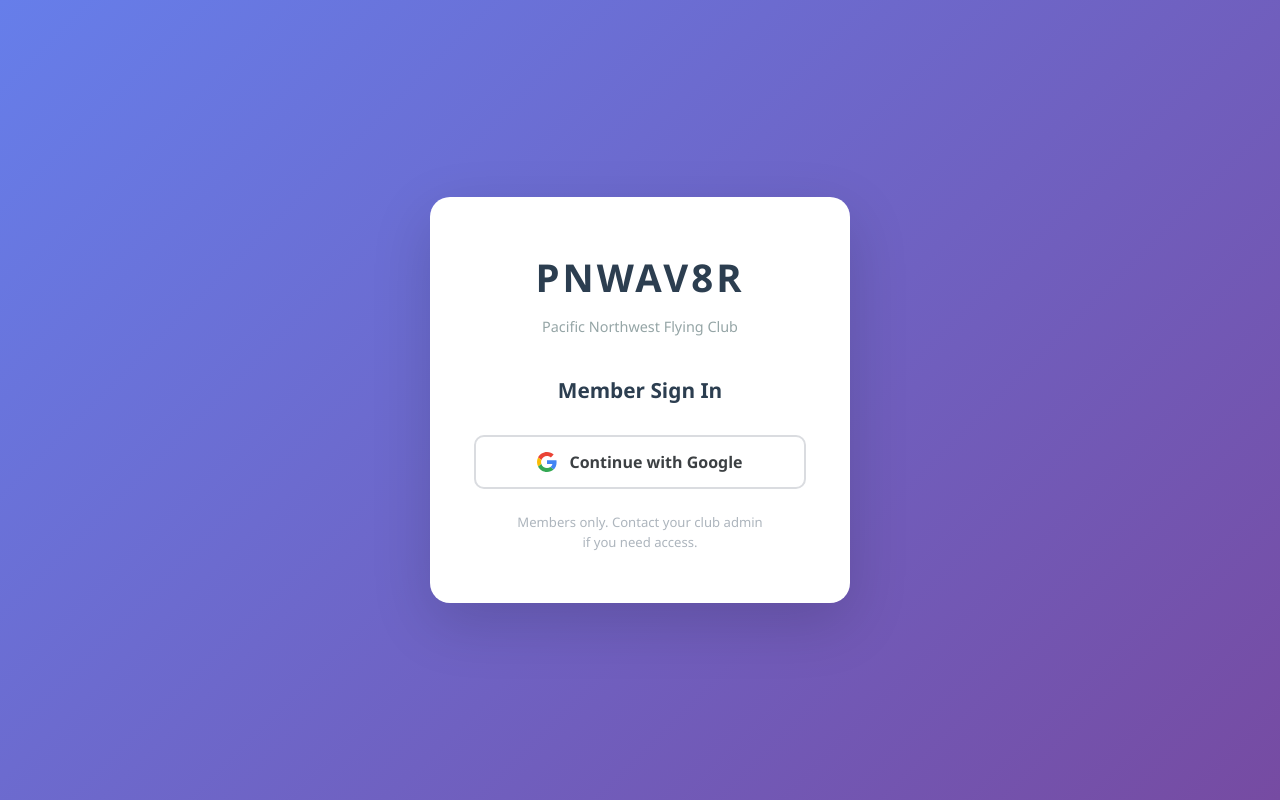
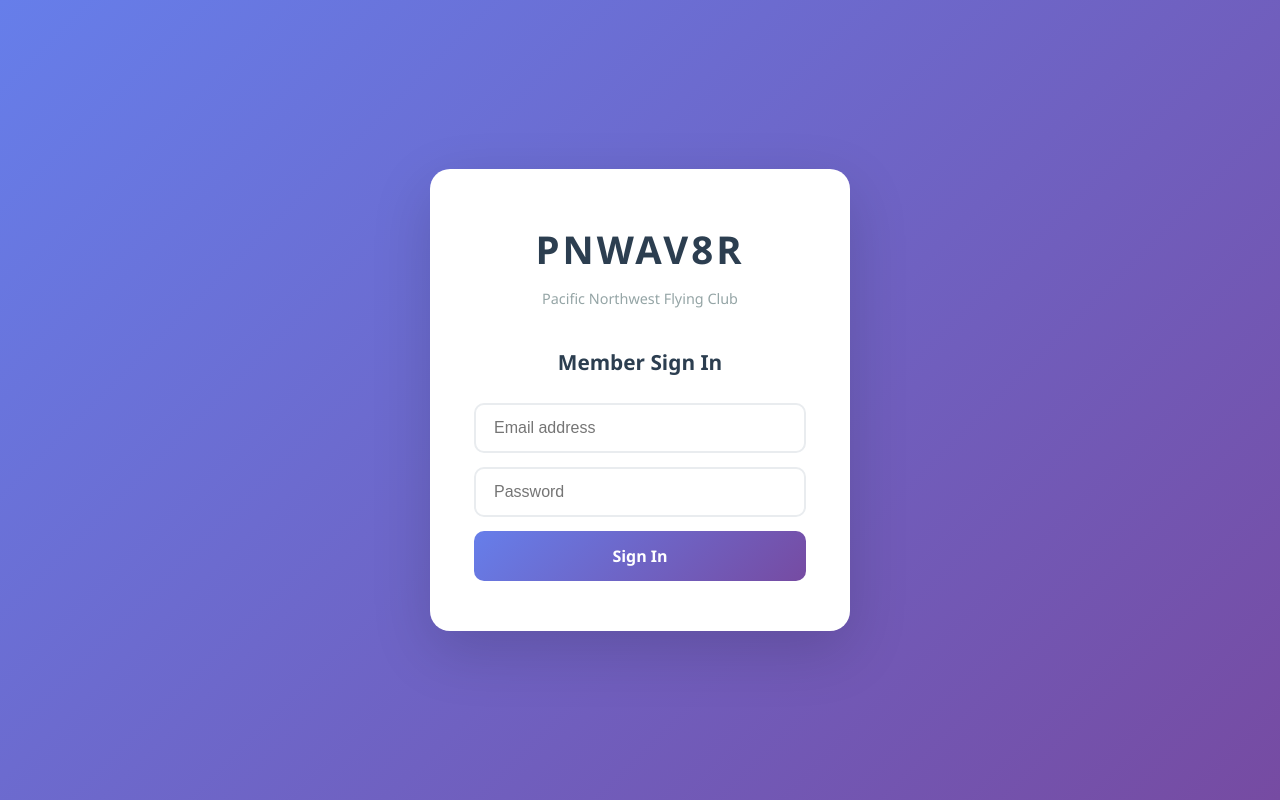
Before and after one commit to machine230/pnwav8r, a plain HTML site: page login.html in a window 1280 px wide. Drawn offline with nearby package versions, Linux system fonts and the light colour scheme.

Commit message:
Switch to email/password login
Co-Authored-By: Claude Sonnet 4.6 <noreply@anthropic.com>

```diff
--- a/login.html
+++ b/login.html
@@ -23,69 +23,28 @@
             box-shadow: 0 20px 60px rgba(0,0,0,0.15);
             text-align: center;
         }
-        .login-logo {
-            font-size: 2.4em;
-            font-weight: 900;
-            letter-spacing: 3px;
-            color: #2c3e50;
-            margin-bottom: 6px;
+        .login-logo { font-size: 2.4em; font-weight: 900; letter-spacing: 3px; color: #2c3e50; margin-bottom: 6px; }
+        .login-sub  { color: #95a5a6; font-size: 0.9em; margin-bottom: 36px; }
+        .login-card h2 { font-size: 1.3em; color: #2c3e50; margin-bottom: 24px; font-weight: 600; }
+        .login-input {
+            width: 100%; padding: 14px 18px; border: 2px solid #e9ecef;
+            border-radius: 10px; font-size: 1em; margin-bottom: 14px;
+            box-sizing: border-box; transition: border-color 0.2s;
         }
-        .login-sub {
-            color: #95a5a6;
-            font-size: 0.9em;
-            margin-bottom: 36px;
+        .login-input:focus { outline: none; border-color: #667eea; }
+        .login-btn {
+            width: 100%; padding: 14px;
+            background: linear-gradient(135deg, #667eea 0%, #764ba2 100%);
+            color: white; border: none; border-radius: 10px;
+            font-size: 1em; font-weight: 700; cursor: pointer; transition: opacity 0.2s;
         }
-        .login-card h2 {
-            font-size: 1.3em;
-            color: #2c3e50;
-            margin-bottom: 28px;
-            font-weight: 600;
+        .login-btn:hover { opacity: 0.9; }
+        .login-btn:disabled { opacity: 0.5; cursor: not-allowed; }
+        .login-msg {
+            margin-top: 16px; padding: 12px; border-radius: 10px;
+            font-size: 0.9em; display: none;
         }
-        .google-btn {
-            width: 100%;
-            padding: 14px 18px;
-            background: white;
-            color: #3c4043;
-            border: 2px solid #dadce0;
-            border-radius: 10px;
-            font-size: 1em;
-            font-weight: 600;
-            cursor: pointer;
-            display: flex;
-            align-items: center;
-            justify-content: center;
-            gap: 12px;
-            transition: background 0.2s, box-shadow 0.2s;
-        }
-        .google-btn:hover {
-            background: #f8f9fa;
-            box-shadow: 0 2px 8px rgba(0,0,0,0.12);
-        }
-        .google-btn:disabled { opacity: 0.5; cursor: not-allowed; }
-        .google-icon {
-            width: 20px;
-            height: 20px;
-            flex-shrink: 0;
-        }
-        .login-msg {
-            margin-top: 20px;
-            padding: 14px;
-            border-radius: 10px;
-            font-size: 0.9em;
-            display: none;
-        }
-        .login-msg.error {
-            background: #f8d7da;
-            color: #721c24;
-            border: 1px solid #f5c6cb;
-            display: block;
-        }
-        .login-note {
-            margin-top: 24px;
-            font-size: 0.82em;
-            color: #adb5bd;
-            line-height: 1.5;
-        }
+        .login-msg.error { background: #f8d7da; color: #721c24; border: 1px solid #f5c6cb; display: block; }
     </style>
 </head>
 <body>
@@ -93,52 +52,51 @@
         <div class="login-card">
             <div class="login-logo">PNWAV8R</div>
             <div class="login-sub">Pacific Northwest Flying Club</div>
-
             <h2>Member Sign In</h2>
-
-            <button class="google-btn" id="googleBtn" onclick="signInWithGoogle()">
-                <svg class="google-icon" viewBox="0 0 48 48">
-                    <path fill="#EA4335" d="M24 9.5c3.54 0 6.71 1.22 9.21 3.6l6.85-6.85C35.9 2.38 30.47 0 24 0 14.62 0 6.51 5.38 2.56 13.22l7.98 6.19C12.43 13.72 17.74 9.5 24 9.5z"/>
-                    <path fill="#4285F4" d="M46.98 24.55c0-1.57-.15-3.09-.38-4.55H24v9.02h12.94c-.58 2.96-2.26 5.48-4.78 7.18l7.73 6c4.51-4.18 7.09-10.36 7.09-17.65z"/>
-                    <path fill="#FBBC05" d="M10.53 28.59c-.48-1.45-.76-2.99-.76-4.59s.27-3.14.76-4.59l-7.98-6.19C.92 16.46 0 20.12 0 24c0 3.88.92 7.54 2.56 10.78l7.97-6.19z"/>
-                    <path fill="#34A853" d="M24 48c6.48 0 11.93-2.13 15.89-5.81l-7.73-6c-2.15 1.45-4.92 2.3-8.16 2.3-6.26 0-11.57-4.22-13.47-9.91l-7.98 6.19C6.51 42.62 14.62 48 24 48z"/>
-                    <path fill="none" d="M0 0h48v48H0z"/>
-                </svg>
-                Continue with Google
-            </button>
-
+            <input type="email" class="login-input" id="emailInput" placeholder="Email address"
+                   onkeydown="if(event.key==='Enter') signIn()">
+            <input type="password" class="login-input" id="passInput" placeholder="Password"
+                   onkeydown="if(event.key==='Enter') signIn()">
+            <button class="login-btn" id="signInBtn" onclick="signIn()">Sign In</button>
             <div class="login-msg" id="loginMsg"></div>
-
-            <p class="login-note">
-                Members only. Contact your club admin<br>if you need access.
-            </p>
         </div>
     </div>
 
     <script src="https://cdn.jsdelivr.net/npm/@supabase/supabase-js@2"></script>
     <script src="js/config.js"></script>
     <script>
-        // If already logged in, go to dashboard
+        // Already logged in — go straight to dashboard
         _supabase.auth.getSession().then(({ data: { session } }) => {
             if (session) window.location.href = '/dashboard.html';
         });
 
-        async function signInWithGoogle() {
-            const btn = document.getElementById('googleBtn');
-            const msg = document.getElementById('loginMsg');
+        async function signIn() {
+            const email = document.getElementById('emailInput').value.trim();
+            const pass  = document.getElementById('passInput').value;
+            const msg   = document.getElementById('loginMsg');
+            const btn   = document.getElementById('signInBtn');
+
+            msg.className = 'login-msg';
+            if (!email || !pass) {
+                msg.className = 'login-msg error';
+                msg.textContent = 'Please enter your email and password.';
+                return;
+            }
+
             btn.disabled = true;
+            btn.textContent = 'Signing in…';
 
-            const { error } = await _supabase.auth.signInWithOAuth({
-                provider: 'google',
-                options: { redirectTo: window.location.origin + '/auth-callback.html' }
-            });
+            const { error } = await _supabase.auth.signInWithPassword({ email, password: pass });
+
+            btn.disabled = false;
+            btn.textContent = 'Sign In';
 
             if (error) {
                 msg.className = 'login-msg error';
-                msg.textContent = error.message || 'Sign-in failed. Try again.';
-                btn.disabled = false;
+                msg.textContent = 'Invalid email or password.';
+            } else {
+                window.location.href = '/dashboard.html';
             }
-            // On success Supabase redirects the browser — no further action needed
         }
     </script>
 </body>
```
